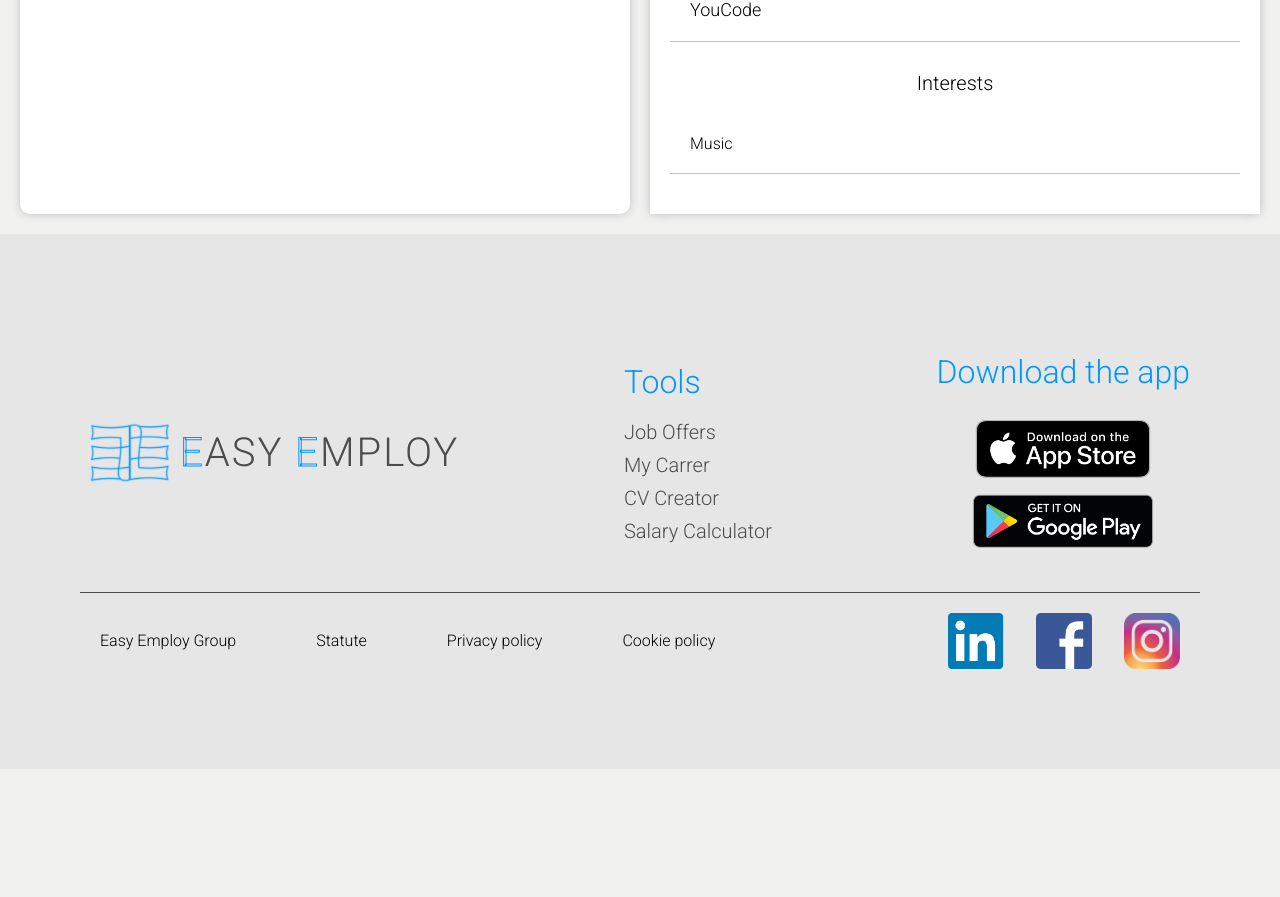
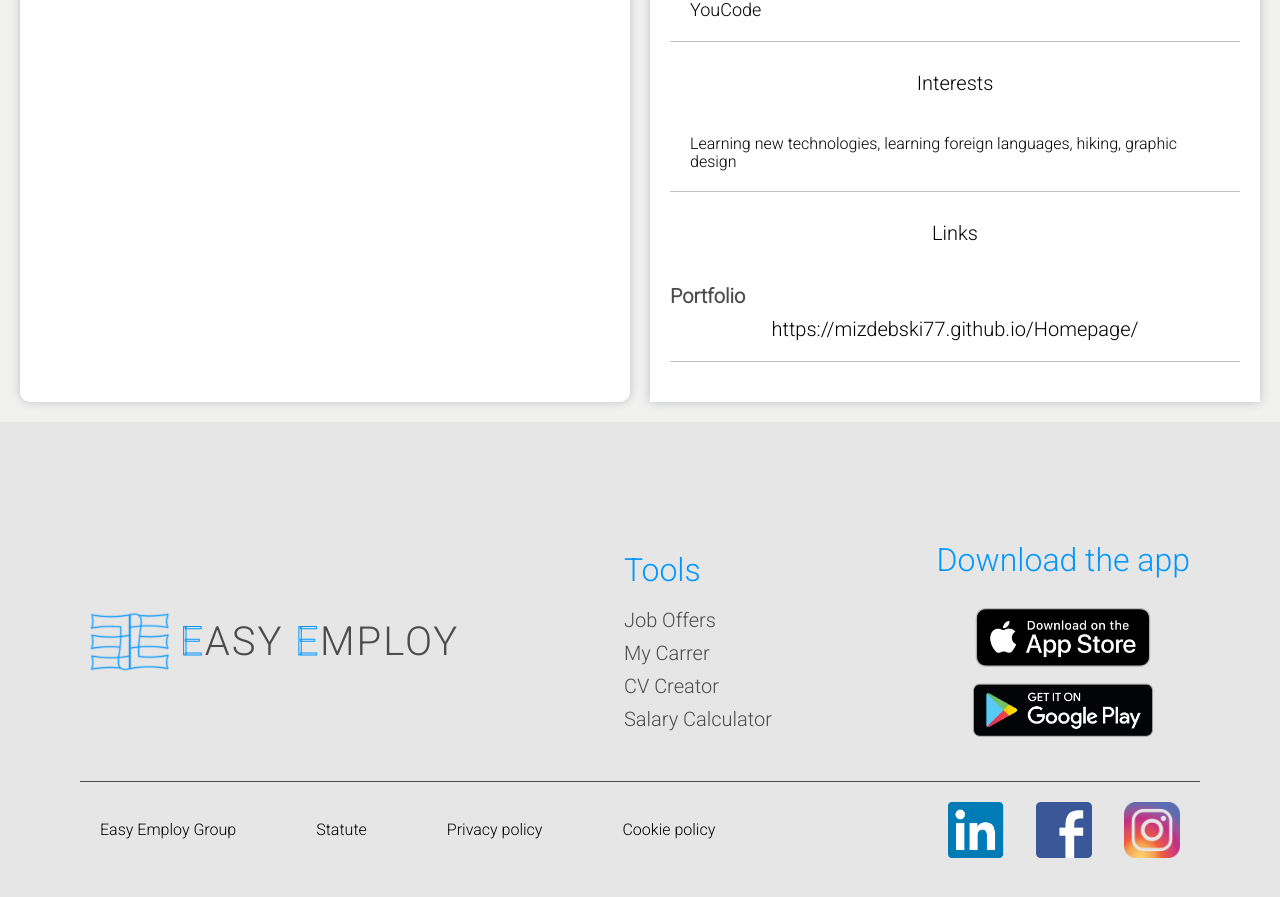
Before and after one commit to mizdebski77/Easy-Employ, a React (Create React App) app: page /CV-Creator in a window 1280 px wide. Shown: the part 1253-2150 px from the top of the page. Before the commit the page ends 2022 px from the top, so only its background shows below. Built offline with nearby package versions, Linux system fonts and the light colour scheme.

Commit message:
Links section added

```diff
--- a/src/features/Creator/creator.tsx
+++ b/src/features/Creator/creator.tsx
@@ -23,6 +23,7 @@ import {
     TitleSpan,
     Wrapper,
     InterestsWrapper,
+    Link,
 } from './styledCreator';
 
 export const Creator = () => {
@@ -123,8 +124,14 @@ export const Creator = () => {
                         <ElementsWrapper>
                             <CVSectionTitle>Interests</CVSectionTitle>
                             <InterestsWrapper>
-                                Music
+                                Learning new technologies, learning foreign languages, hiking, graphic design
                             </InterestsWrapper>
+                        </ElementsWrapper>
+
+                        <ElementsWrapper>
+                            <CVSectionTitle>Links</CVSectionTitle>
+                            <TitleSpan>Portfolio</TitleSpan>
+                            <Link>https://mizdebski77.github.io/Homepage/</Link>
                         </ElementsWrapper>
 
 
--- a/src/features/Creator/styledCreator.ts
+++ b/src/features/Creator/styledCreator.ts
@@ -171,3 +171,7 @@ export const InterestsWrapper = styled.div`
     justify-self: start;
     text-align: left;
 `;
+
+export const Link = styled.a`
+
+`;
```
